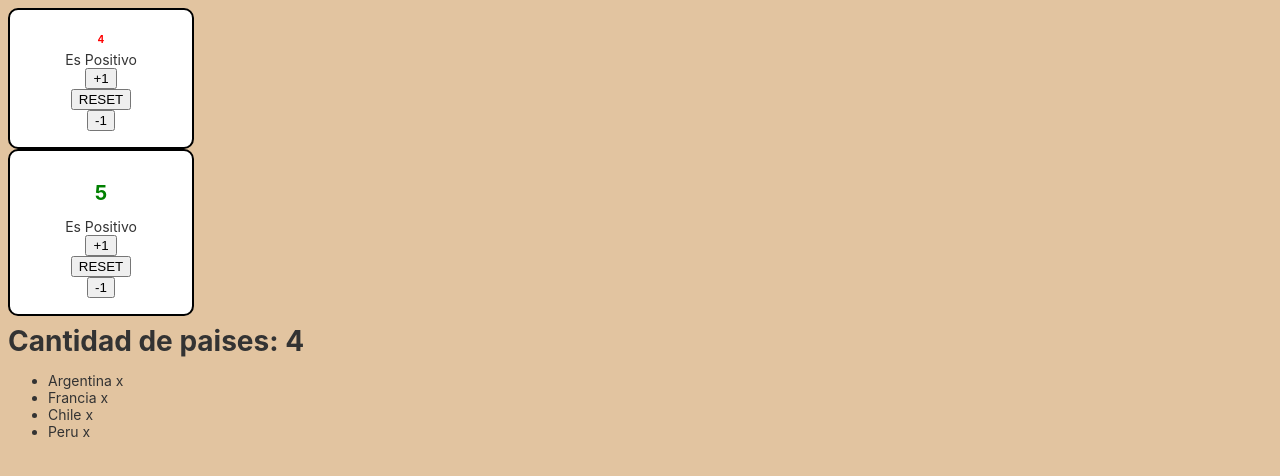
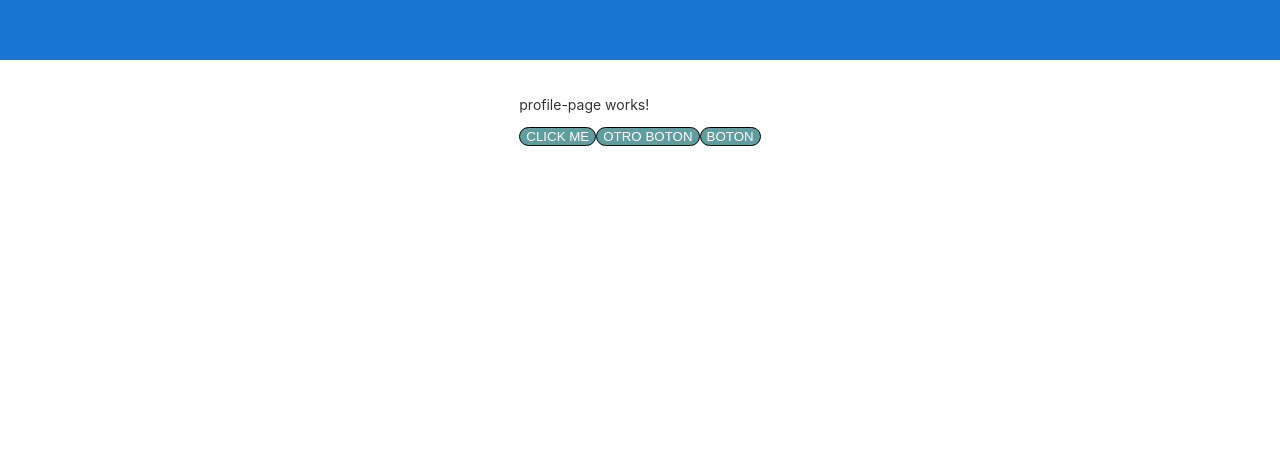
Before and after one commit to sole-arguello/proyectoDeClases, an Angular app: page / in a window 1280 px wide. Shown: the top 476 px of the page. Built offline with nearby package versions, Linux system fonts and the light colour scheme.

Commit message:
clase 2 modulos,como se modularizan los componentes

```diff
--- a/src/app/app.component.html
+++ b/src/app/app.component.html
@@ -1,6 +1,22 @@
+<!-- clase 1 y principio de la 2 -->
 
+<!--
 <app-clicker [pepe] = 'valorInicial'  (clickEmitter)="clickerWasCliked()"></app-clicker>
 <app-clicker [pepe] = '5'></app-clicker>
 
 <h1>Cantidad de paises: {{paises.length}}</h1>
-<app-listado [paises]='paises' (borrarPais)="deleteCountry($event)"></app-listado>
+<app-listado [paises]='paises' (borrarPais)="deleteCountry($event)"></app-listado> -->
+
+
+<!-- clase 2 -->
+
+<!-- Toolbar -->
+
+<div class="toolbar" role="banner"></div>
+
+<div class="content" role="main">
+    <app-profile-page></app-profile-page>
+
+</div>
+
+<router-outlet></router-outlet>
--- a/src/app/commons/button/button.component.css
+++ b/src/app/commons/button/button.component.css
@@ -0,0 +1,6 @@
+button{
+    border: 1px solid black;
+    background-color: cadetblue;
+    border-radius: 10px;
+    color: white;
+}
--- a/src/app/commons/button/button.component.html
+++ b/src/app/commons/button/button.component.html
@@ -1 +1 @@
-<p>button works!</p>
+<button class="boton">{{label}}</button>
--- a/src/app/commons/button/button.component.ts
+++ b/src/app/commons/button/button.component.ts
@@ -1,4 +1,4 @@
-import { Component } from '@angular/core';
+import { Component, Input } from '@angular/core';
 
 @Component({
   selector: 'app-button',
@@ -7,4 +7,7 @@ import { Component } from '@angular/core';
 })
 export class ButtonComponent {
 
+  @Input()
+  label: string = 'BOTON'
+
 }
--- a/src/app/commons/commons.module.ts
+++ b/src/app/commons/commons.module.ts
@@ -10,6 +10,9 @@ import { ButtonComponent } from './button/button.component';
   ],
   imports: [
     CommonModule
+  ],
+  exports: [
+    ButtonComponent
   ]
 })
 export class CommonsModule { }
--- /dev/null
+++ b/src/app/profile/profile-page/profile-page.component.html
@@ -0,0 +1,6 @@
+<!-- clase 2 -->
+<p>profile-page works!</p>
+
+<app-button label="CLICK ME"></app-button>
+<app-button label="OTRO BOTON"></app-button>
+<app-button></app-button>
--- a/src/index.html
+++ b/src/index.html
@@ -1,5 +1,5 @@
 <!doctype html>
-<html lang="en">
+<html lang="es">
 <head>
   <meta charset="utf-8">
   <title>ProyectoDeClases</title>
--- a/src/styles.css
+++ b/src/styles.css
@@ -1,4 +1,4 @@
 /* You can add global styles to this file, and also import other style files */
-body{
+/* body{
     background-color: rgb(226, 196, 160);
-}
+} */
```
Also changed, not shown: src/app/profile/profile-page/profile-page.component.ts (added, +10 -0 lines), src/app/profile/profile.module.ts (+10 -2 lines), src/app/profile/profile-page/profile-page.component.css (added), 1 other file (tests, documents, lock files or other folders).
